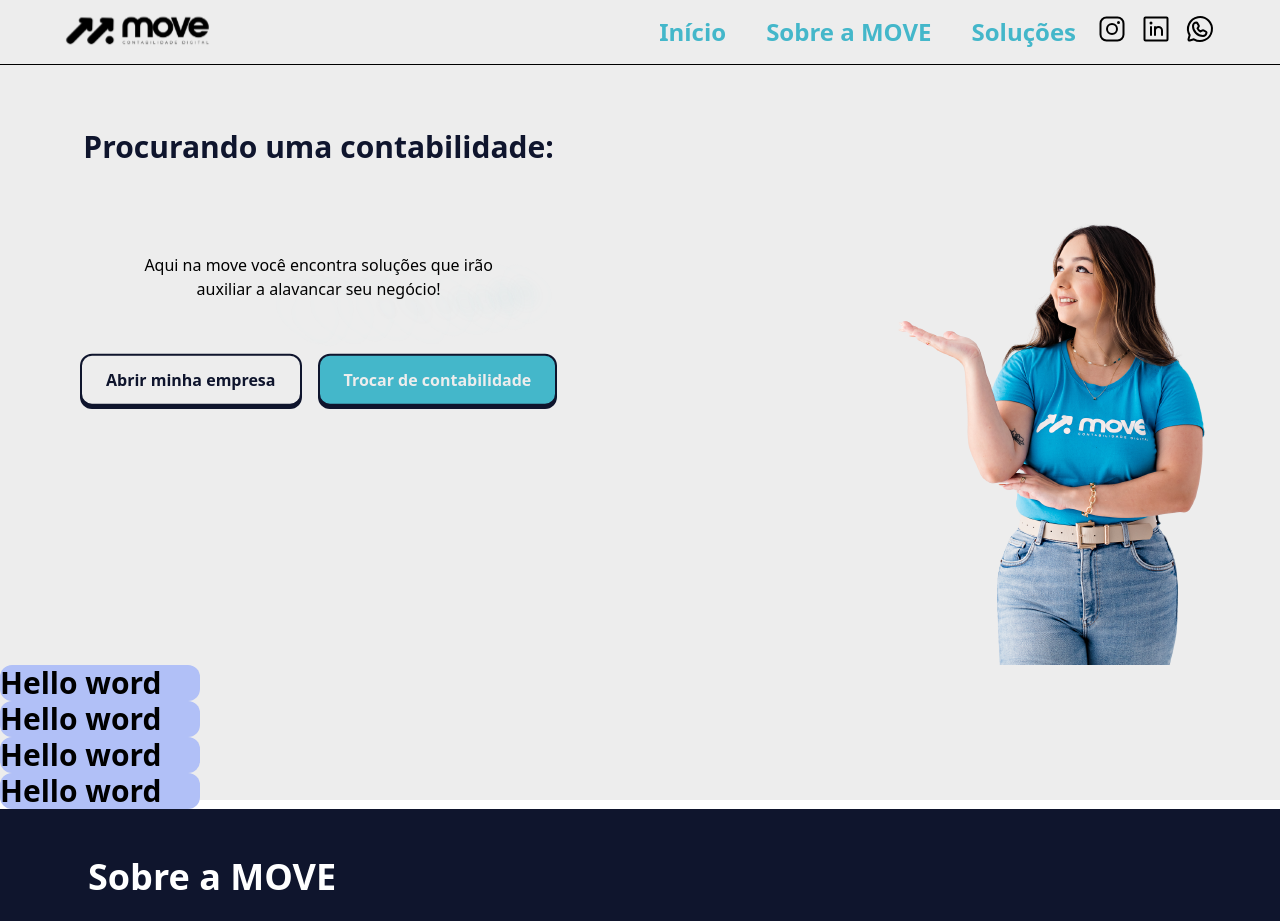
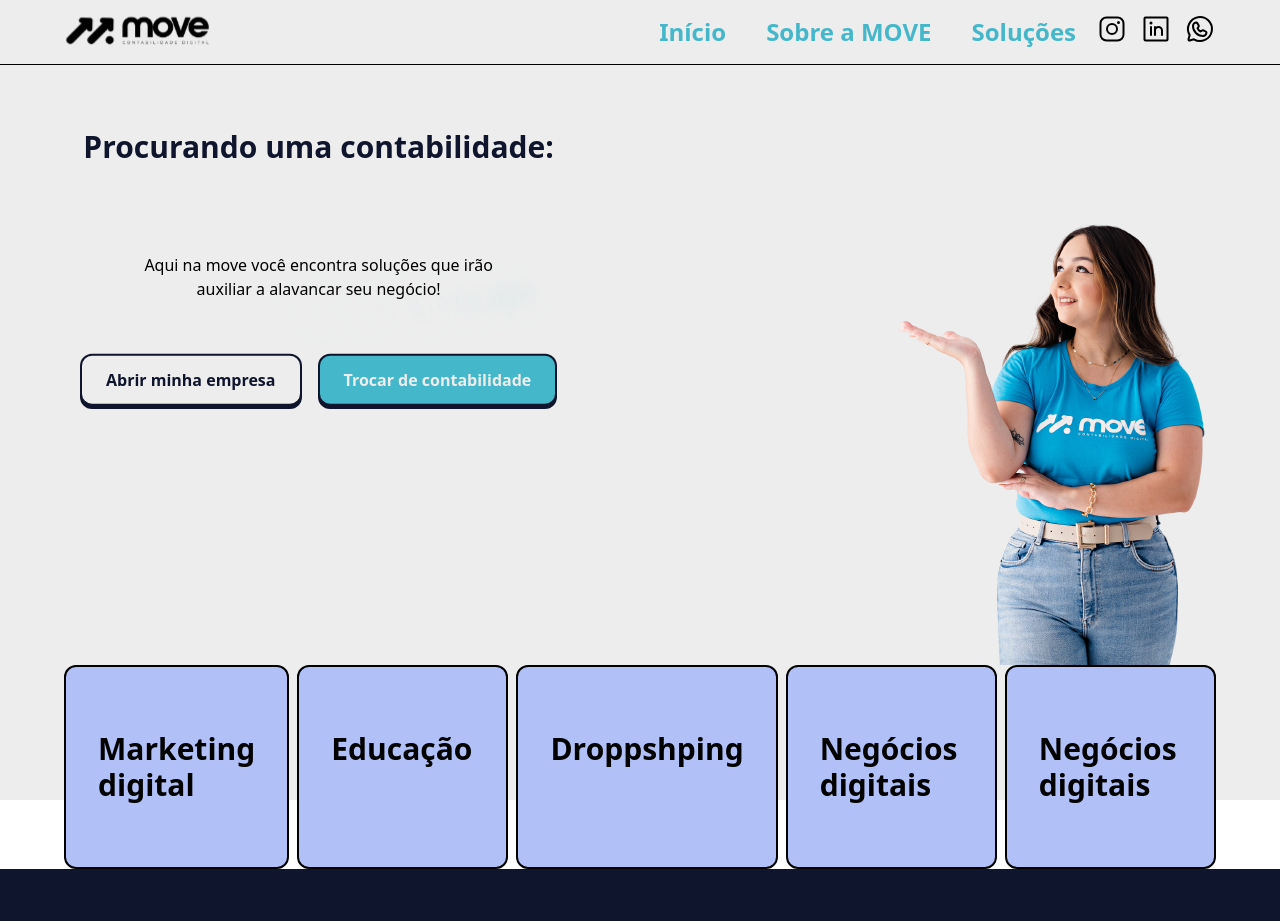
Before and after one commit to PedroNnsM/move-contabildade, a React (Vite) app in the folder my-project/: page / in a window 1280 px wide. Shown: the top 921 px of the page. Built offline with nearby package versions, Linux system fonts and the light colour scheme.

Commit message:
ajustando o tamanho dos cards

```diff
--- a/my-project/src/App.jsx
+++ b/my-project/src/App.jsx
@@ -10,11 +10,12 @@ export default function App() {
     <div className="text-3xl font-bold bg-move-gray-100 h-screen">
       <Navbar />
       <Header />
-      <section>
-        <Atuacao textAtuacao="Ola mundo" />
-        <Atuacao textAtuacao="Ola mundo" />
-        <Atuacao textAtuacao="Ola mundo" />
-        <Atuacao textAtuacao="Ola mundo" />
+      <section className="flex max-w-6xl mx-auto gap-2 ">
+        <Atuacao textAtuacao="Marketing digital" />
+        <Atuacao textAtuacao="Educação" />
+        <Atuacao textAtuacao="Droppshping" />
+        <Atuacao textAtuacao="Negócios digitais" />
+        <Atuacao textAtuacao="Negócios digitais" />
       </section>
       <About />
       <div
--- a/my-project/src/components/Atuacao/index.jsx
+++ b/my-project/src/components/Atuacao/index.jsx
@@ -1,7 +1,7 @@
-export  function Atuacao() {
+export  function Atuacao({textAtuacao}) {
   return(
-    <div className="rounded-xl w-[200px] bg-move-blue-100  ">
-      Hello word
+    <div className="rounded-xl w-[400px] bg-move-blue-100 py-16 px-8 border-2  ">
+      {textAtuacao}
     </div>
   )
 
```
